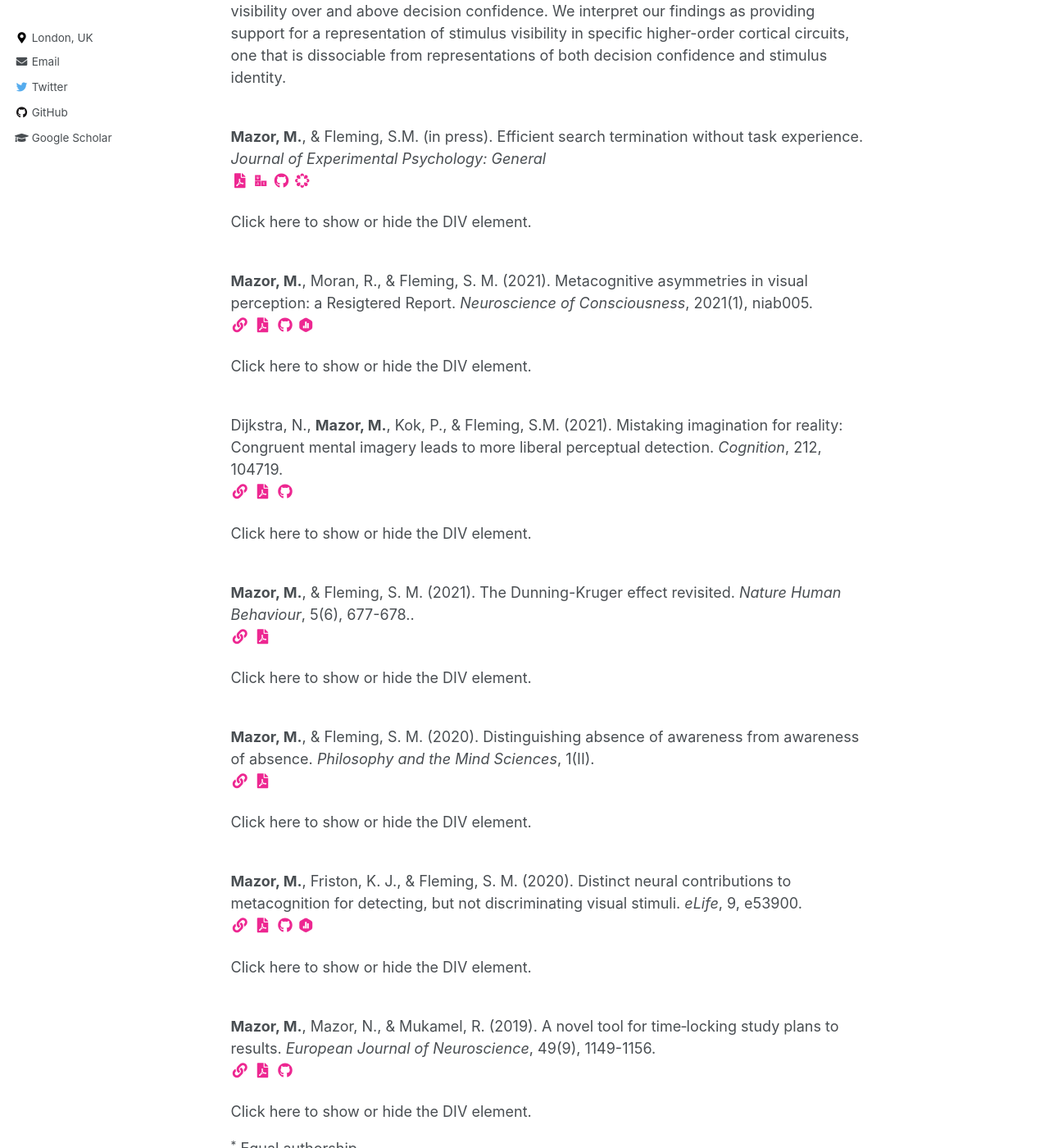
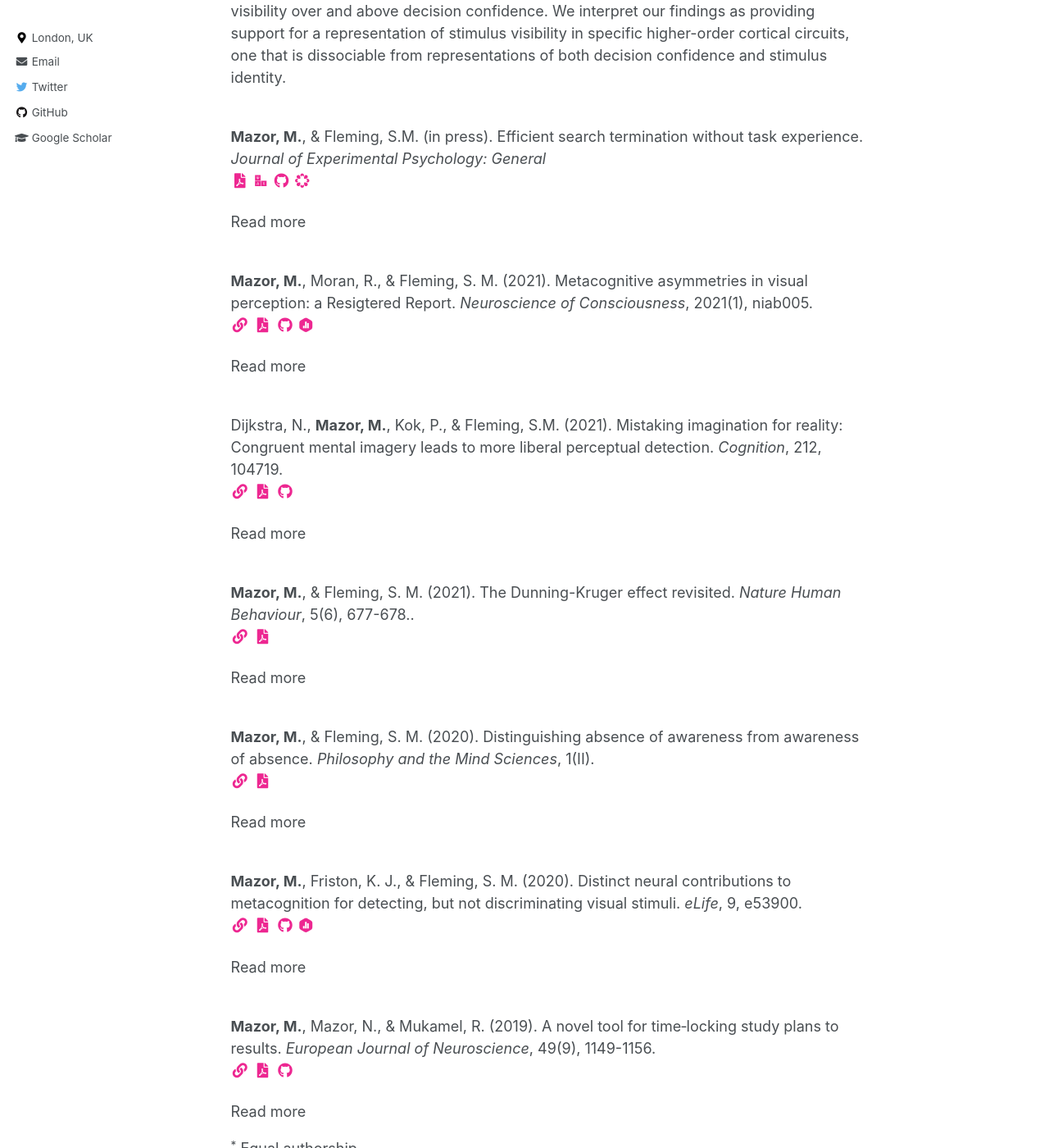
Before and after one commit to matanmazor/matanmazor.github.io, a Jekyll site: the page built from _pages/publications.md, in a window 1280 px wide and 1400 px high, scrolled down 719 px. Shown: the whole window at 82% size. Built offline with Jekyll 4.4.1, drawn with Linux system fonts in a browser that asks for light colours; some web fonts are replaced; some of the changed text lies outside the part shown.

Commit message:
add jQuery script

```diff
--- a/_includes/archive-single.html
+++ b/_includes/archive-single.html
@@ -70,7 +70,8 @@
       {% endif %}
 	  {% if post.biorxiv %}
 		<a href="{{ post.biorxiv }}"><i class="ai ai-biorxiv zoom" aria-hidden="true"></i></a>
-      {% endif %}      {% if post.code %}
+      {% endif %}
+	  {% if post.code %}
         <a href="{{ post.code }}"><i class="fas fa-fw fa-code zoom" aria-hidden="true"></i></a>
       {% endif %}
       {% if post.github %}
@@ -98,7 +99,7 @@
         </a>
       </p>
     {% elsif post.excerpt and site.read_more != 'enabled' %}
-		<div id="show">Click here to show or hide the DIV element.</div>
+		<div id="show">Read more</div>
 		<p class="archive__item-excerpt" style="display: none;" itemprop="description">{{ post.excerpt | markdownify }}</p>
     {% elsif post.excerpt and site.read_more == 'enabled' %}
       <p class="archive__item-excerpt" itemprop="description">
--- a/assets/js/_main.js
+++ b/assets/js/_main.js
@@ -96,3 +96,9 @@ $(document).ready(function(){
   });
 
 });
+
+$(document).ready(function(){
+             $('#show').click(function() {
+               $('.menu').toggle("slide");
+             });
+         });
```
